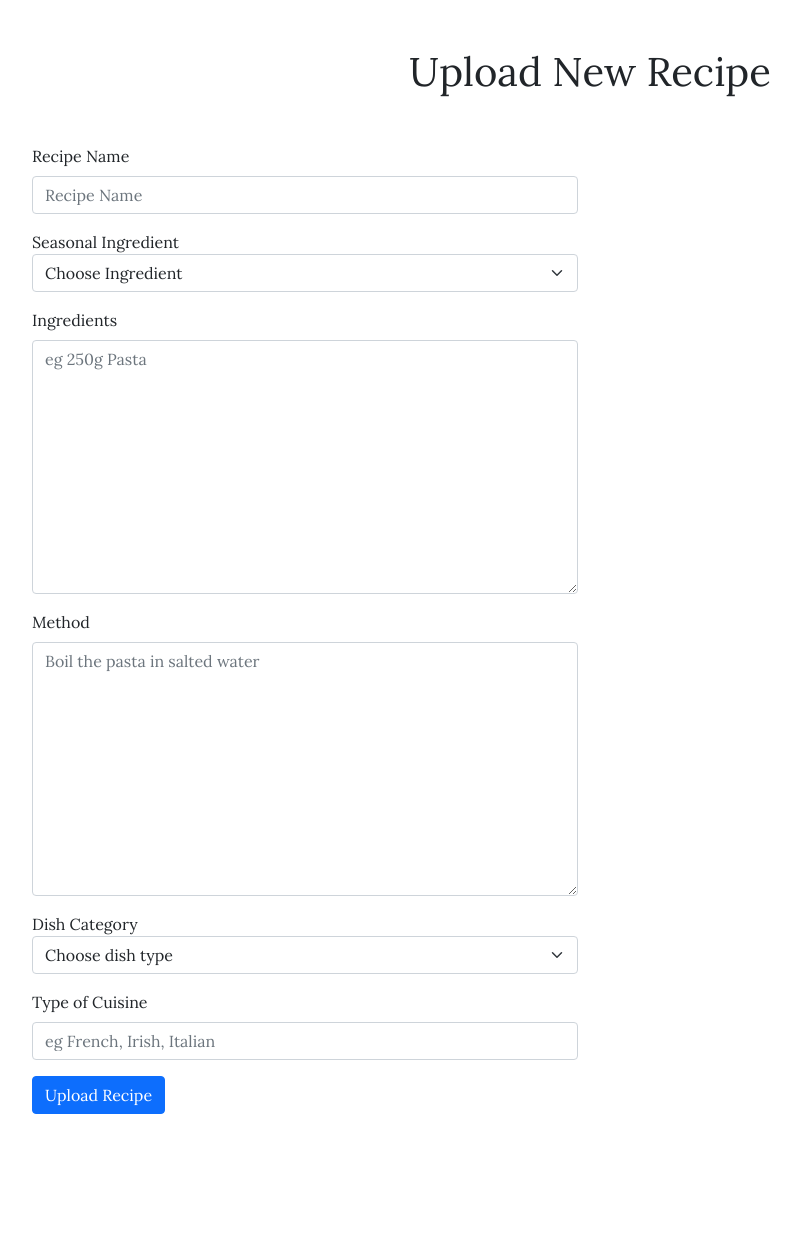
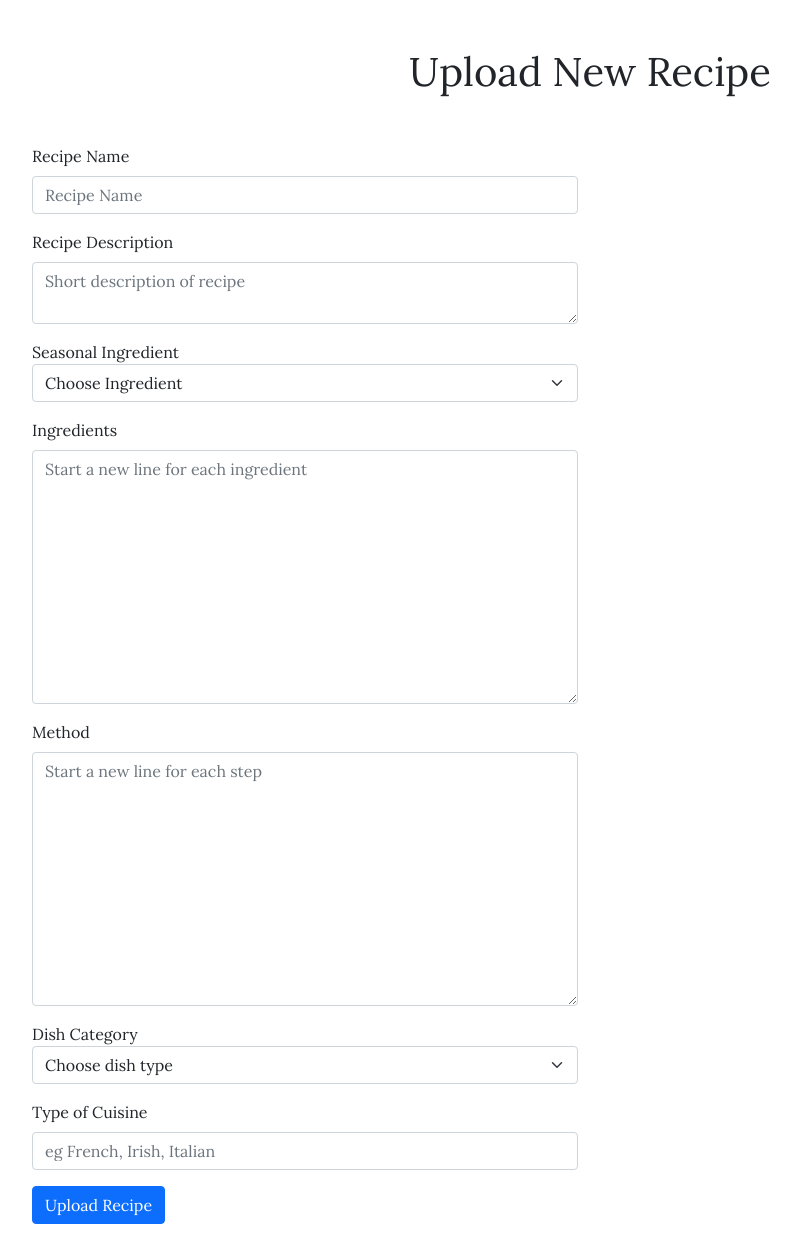
Before and after one commit to Code-Institute-Submissions/jameskelly33-in-season-recipes, a Flask app: page /uploadrecipe.html in a window 1280 px wide. Shown: the part 56-1296 px from the top of the page, without its empty margins (50-850 px from the left). Before the commit the page ends 1170 px from the top, so only its background shows below. Run offline with Flask 2, Linux system fonts and the light colour scheme; some libraries are stand-ins or nearby versions.

Commit message:
Replace bootstrap default form labels and Ids add description form, update uploadrecipe function to accept form's content

```diff
--- a/app.py
+++ b/app.py
@@ -126,8 +126,21 @@ def myrecipes(username):
 
 
 
-@app.route("/uploadrecipe.html")
+@app.route("/uploadrecipe.html", methods = ['GET', "POST"])
 def uploadrecipe():
+    recipe= {
+        "recipe_name": request.form.get('recipe-name'),
+        "recipe_description": request.form.get('recipe-description'),
+        "seasonal_ingrdient": request.form.get('seasonal-ingredient'),
+        "ingredients": request.form.get('ingredients'),
+        "method": request.form.get('method'),
+        "dish_category": request.form.get('dish-category'),
+        "cuisine": request.form.get('cuisine'),
+        "recipe_author": "James",
+        "rating":4
+    }
+    print(recipe)
+
     return render_template('uploadrecipe.html')
 
 
--- a/templates/myrecipes.html
+++ b/templates/myrecipes.html
@@ -75,6 +75,11 @@
             </div>
         </div>
     </div>
+    <div>
+        <h3 class=" mx-3 my-3">Click the button below to add your own recipes to the site</h1>
+            <a href="{{ url_for('uploadrecipe') }}" class="btn btn-primary mx-3 my-5">Upload Recipe</a>
+    </div>
+
 
     {% endfor %}
 
--- a/templates/uploadrecipe.html
+++ b/templates/uploadrecipe.html
@@ -1,54 +1,64 @@
 {% extends "base.html" %}
 {% block content %}
 
-<h1 class = "text-center my-5">Upload New Recipe</h1>
+<h1 class="text-center my-5">Upload New Recipe</h1>
 
 <div class="container fluid">
     <div class="row">
         <div class="col-lg-6">
-            <form action="">
+            <form method='POST' action="{{ url_for ('uploadrecipe')}}">
                 <div class="mb-3">
-        <label for="exampleFormControlInput1" class="form-label">Recipe Name</label>
-        <input type="text" class="form-control" id="exampleFormControlInput1" placeholder="Recipe Name" required>
+                    <label for="recipe_name" class="form-label">Recipe Name</label>
+                    <input type="text" class="form-control" id="recipe_name" name="recipe-name"
+                        placeholder="Recipe Name" required>
                 </div>
                 <div class="mb-3">
-        <label for="form-select-2">Seasonal Ingredient</label>
-        <select class="form-select" aria-label="Default select example" id='form-select-2 '>
+                    <label for="recipe-description" class="form-label">Recipe Description</label>
+                    <textarea type="text" class="form-control" id="recipe-description" rows="2"
+                        name="recipe-description" placeholder="Short description of recipe" required></textarea>
+    </div>
+    <div class="mb-3">
+        <label for="seasonal-ingredient">Seasonal Ingredient</label>
+        <select class="form-select" aria-label="Seasonal Ingredient Select Form" id='seasonal-ingredient' name='seasonal-ingredient' required>
             <option selected>Choose Ingredient</option>
-            <option value="1">Aspargus</option>
-            <option value="2">Apples</option>
-            <option value="3">Basil</option>
-            <option value="3">Beetroot</option>
+            <option value="Aspargus">Aspargus</option>
+            <option value="Apples">Apples</option>
+            <option value="Basil">Basil</option>
+            <option value="Beetroot">Beetroot</option>
         </select>
     </div>
     <div class="mb-3">
-        <label for="exampleFormControlTextarea1" class="form-label">Ingredients</label>
-        <textarea class="form-control" id="exampleFormControlTextarea1" rows="10" placeholder="eg 250g Pasta "></textarea>
+        <label for="ingredients" class="form-label">Ingredients</label>
+        <textarea class="form-control" id="ingredients" name = "ingredients" rows="10" placeholder="Start a new line for each ingredient " required></textarea>
                 </div>
                 <div class="mb-3">
-        <label for="exampleFormControlTextarea2" class="form-label">Method</label>
-        <textarea class="form-control" id="exampleFormControlTextarea2" rows="10" placeholder="Boil the pasta in salted water "></textarea>
+                    <label for="method" class="form-label">Method</label>
+                    <textarea class="form-control" id="method" name="method" rows="10"
+                        placeholder="Start a new line for each step " required></textarea>
                 </div>
                 <div class="mb-3">
-        <label for="form-select-3">Dish Category</label>
-        <select class="form-select" aria-label="Default select example" id='form-select-3'>
+                    <label for="dish-category">Dish Category</label>
+                    <select class="form-select" aria-label="Dish Category" id='dish-category' name='dish-category'
+                        required>
                         <option selected>Choose dish type</option>
-            <option value="1">Main</option>
-            <option value="2">Starter</option>
-            <option value="3">Dessert</option>
+                        <option value="main">Main</option>
+                        <option value="starter">Starter</option>
+                        <option value="dessert">Dessert</option>
                     </select>
                 </div>
                 <div class='mb-3'>
-        <label for="exampleFormControlInput2" class="form-label">Type of Cuisine</label>
-        <input type="text" class="form-control" id="exampleFormControlInput2" placeholder="eg French, Irish, Italian">
+                    <label for="cuisine" class="form-label">Type of Cuisine</label>
+                    <input type="text" class="form-control" id="cuisine" name="cuisine"
+                        placeholder="eg French, Irish, Italian">
                 </div>
                 <div class="mb-3">
 
 
                     <button type="submit" class="btn btn-primary">Upload Recipe</button>
 
+
+                </div>
             </form>
-        </div>
         </div>
     </div>
 
```
Lines whose indentation alone changed are shown as unchanged.
